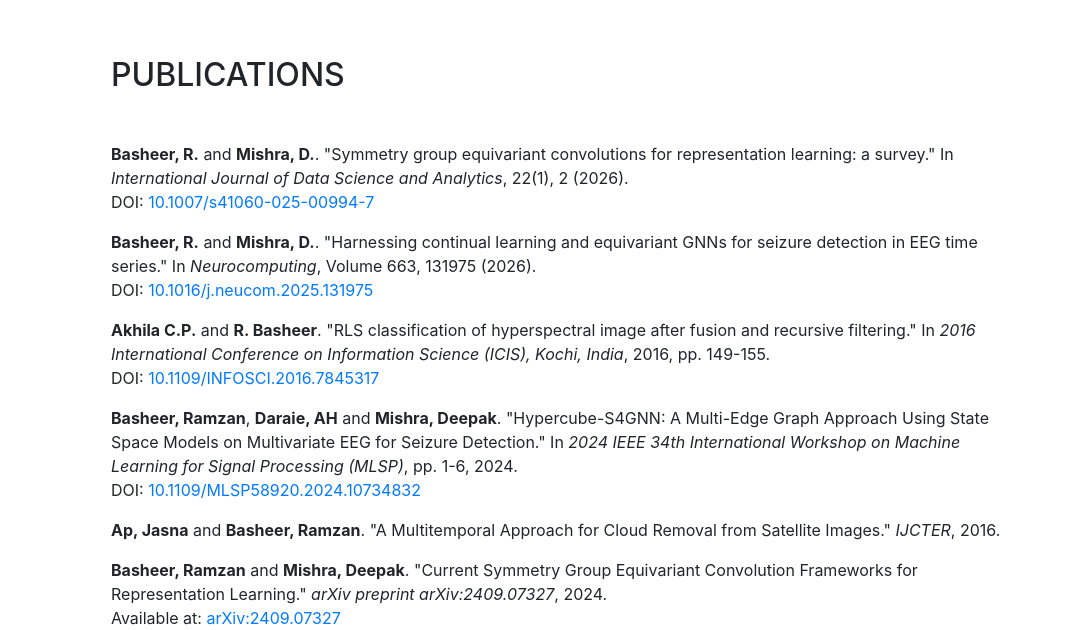
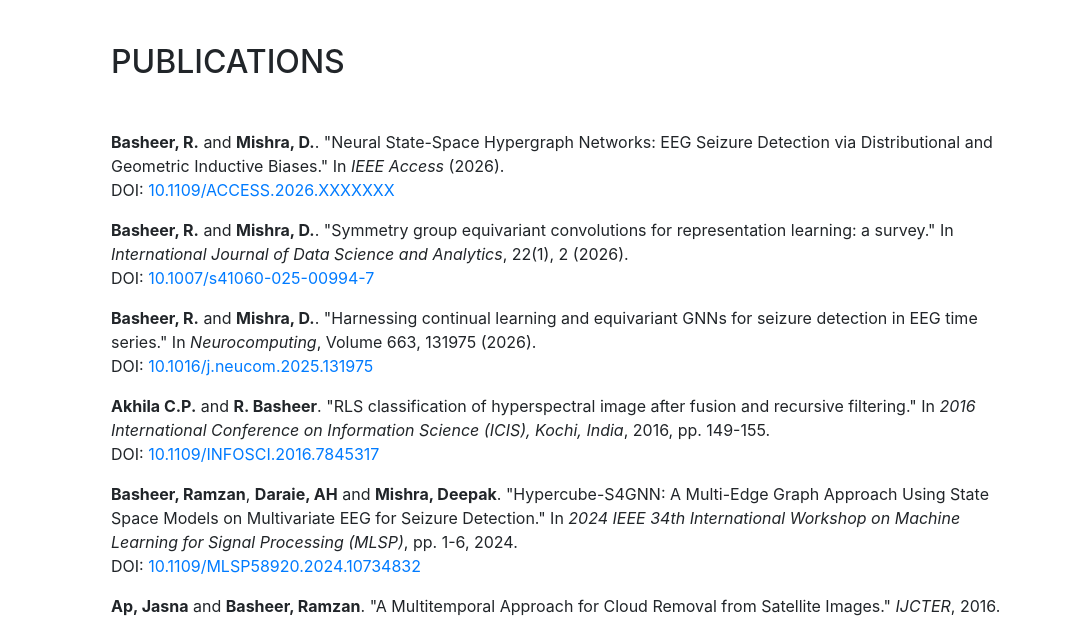
Before and after one commit to ramzan-basheer/ramzan-basheer.github.io, a website with bundled scripts: page index.html in a window 1280 px wide. Shown: the part 2520-3150 px from the top of the page, without its empty margins (209-1280 px from the left). Built offline with nearby package versions, Linux system fonts and the light colour scheme; a web font is replaced by a local one.

Commit message:
IEEE access added

```diff
--- a/index.html
+++ b/index.html
@@ -259,6 +259,12 @@
           <h2 class="mb-5">Publications</h2>
 
           <div class="publication">
+            <p><strong>Basheer, R.</strong> and <strong>Mishra, D.</strong>. "Neural State-Space Hypergraph Networks: EEG Seizure Detection via Distributional and Geometric Inductive Biases."
+            In <em>IEEE Access</em> (2026).
+            <br>DOI: <a href="https://doi.org/10.1109/ACCESS.2026.XXXXXXX">10.1109/ACCESS.2026.XXXXXXX</a></p>
+          </div>
+
+          <div class="publication">
               <p><strong>Basheer, R.</strong> and <strong>Mishra, D.</strong>. "Symmetry group equivariant convolutions for representation learning: a survey."
               In <em>International Journal of Data Science and Analytics</em>, 22(1), 2 (2026).
               <br>DOI: <a href="https://doi.org/10.1007/s41060-025-00994-7">10.1007/s41060-025-00994-7</a></p>
```
